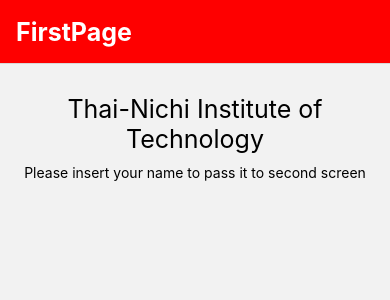
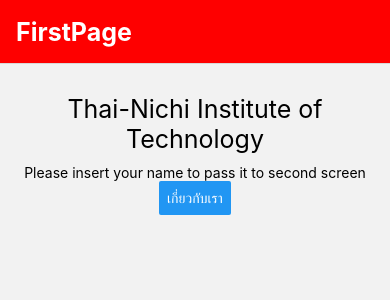
Before and after one commit to EarthChaotic/nvProject, a React Native app: screen /FirstPage in a window 390 px wide. Shown: the top 300 px of the page. Built offline with nearby package versions, Linux system fonts and the light colour scheme.

Commit message:
8/10/2022

```diff
--- a/App.js
+++ b/App.js
@@ -3,6 +3,7 @@
 import {NavigationContainer} from '@react-navigation/native';
 import {createNativeStackNavigator} from '@react-navigation/native-stack';
 import FirstPage from './Screens/FirstPage';
+import SecondPage from './Screens/SecondPage';
 
 
 const Stack = createNativeStackNavigator();
--- a/Screens/FirstPage.js
+++ b/Screens/FirstPage.js
@@ -1,12 +1,20 @@
-import { StyleSheet, Text, View } from 'react-native'
+import { StyleSheet, Text, View,Button,TextInput } from 'react-native'
 import {NavigationContainer} from '@react-navigation/native';
 import {createNativeStackNavigator} from '@react-navigation/native-stack';
 
-const FirstPage = () => {
+const FirstPage = ({navigation,route}) => {
+
   return (
     <View style={styles.container}>
         <Text style={styles.heading}>Thai-Nichi Institute of Technology</Text>
-        <Text>Please insert your name to pass it to second screen</Text>
+        <Text styles={styles.textStyle}>Please insert your name to pass it to second screen</Text>
+        <Button
+      title='เกี่ยวกับเรา'
+      onPress={()=>navigation.navigate('SecondPage',
+      {email:'tr.jirapon_st@tni.ac.th'}
+      )}
+      />
+
   </View>
   )
 }
--- a/Screens/SecondPage.js
+++ b/Screens/SecondPage.js
@@ -1,10 +1,14 @@
-import { StyleSheet, Text, View } from 'react-native'
-import React from 'react'
+import { StatusBar } from 'expo-status-bar';
+import { StyleSheet, Text, View, Button } from 'react-native';
+import {NavigationContainer, TabRouter} from '@react-navigation/native';
+import {createNativeStackNavigator} from '@react-navigation/native-stack';
 
-const SecondPage = () => {
+const SecondPage = ({route}) => {
+
   return (
-    <View>
-      <Text>SecondPage</Text>
+    <View style={{flex:1,alignItems:'center',justifyContent:'center'}}>
+      <Text>About Screen</Text>
+      <Text>Email : {route.params.email}</Text>
     </View>
   )
 }
```
